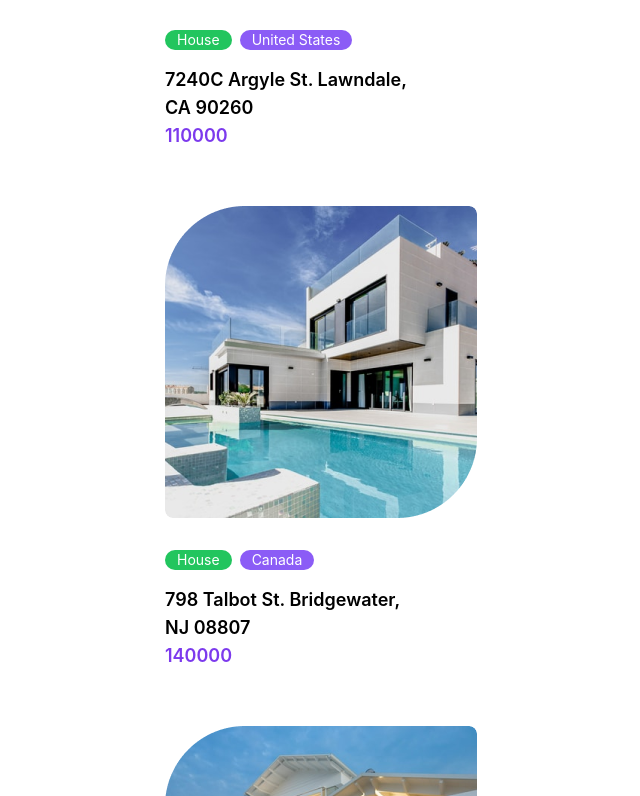
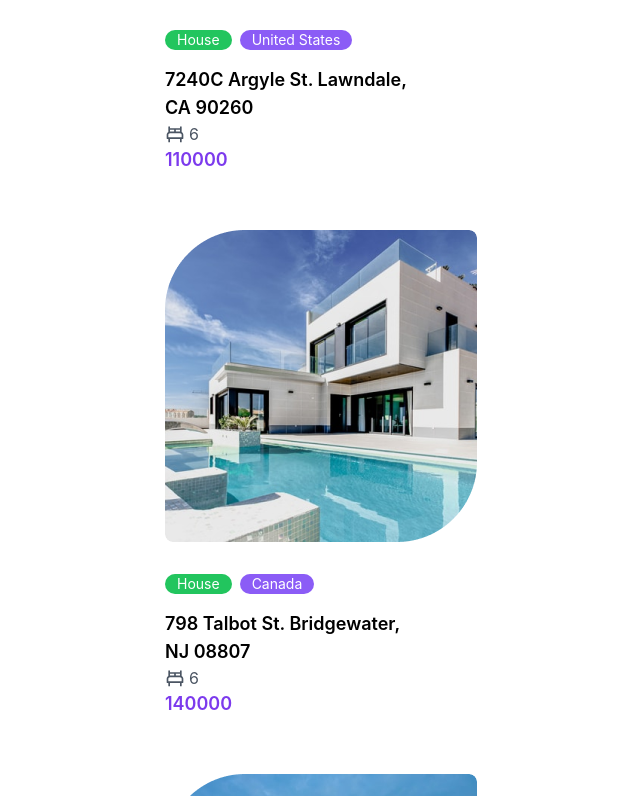
Before and after one commit to elhadjtall/SITE_AGENCE, a React (Vite) app in the folder frontend/: page / in a window 1280 px wide. Shown: the part 1204-2000 px from the top of the page, without its empty margins (319-959 px from the left). Built offline with nearby package versions, Linux system fonts and the light colour scheme.

Commit message:
Mise en forme des infos

```diff
--- a/frontend/src/components/House.jsx
+++ b/frontend/src/components/House.jsx
@@ -20,7 +20,10 @@ const House = ({ house}) => {
           <div className='bg-violet-500 rounded-full text-white px-3'>{country}</div>
       </div>
       <div className='text-lg font-semibold max-w-[260px]'>{address}</div>
-      <div></div>
+      <div className='flex items-center text-gray-600 gap-1'>
+        <div className='text-[20px]'><BiBed/></div>
+        <div>{bedrooms}</div>
+      </div>
       <div className='text-lg font-semibold text-violet-600 mb-4'>{price}</div>
     </div>
   )
```
